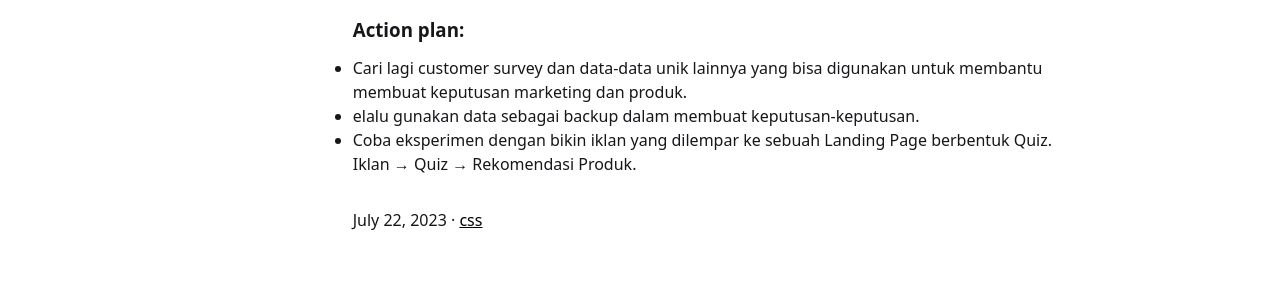
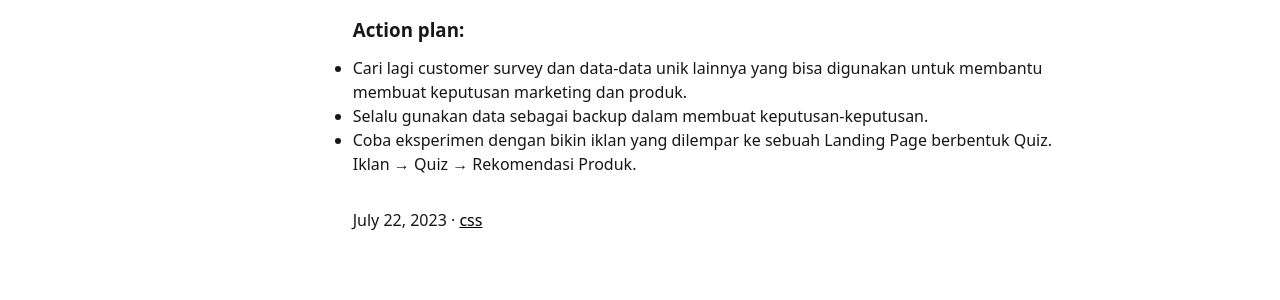
Before and after one commit to chickenchop/jekyll, a Jekyll site: the page built from _posts/2023-07-22-Oddity-Group-Analysis.md, in a window 1280 px wide. Shown: the part 1139-1439 px from the top of the page. Built offline with Jekyll 4.4.1, drawn with Linux system fonts in a browser that asks for light colours.

Commit message:
Update 2023-07-22-Oddity-Group-Analysis.md

```diff
--- a/_posts/2023-07-22-Oddity-Group-Analysis.md
+++ b/_posts/2023-07-22-Oddity-Group-Analysis.md
@@ -28,5 +28,5 @@ Oddity Group punya kultur penggunaan DATA yang kuat. Dan itu keliatan dari semua
 
 ### Action plan:
    - Cari lagi customer survey dan data-data unik lainnya yang bisa digunakan untuk membantu membuat keputusan marketing dan produk.
-   - elalu gunakan data sebagai backup dalam membuat keputusan-keputusan.
+   - Selalu gunakan data sebagai backup dalam membuat keputusan-keputusan.
    - Coba eksperimen dengan bikin iklan yang dilempar ke sebuah Landing Page berbentuk Quiz. Iklan → Quiz → Rekomendasi Produk.
```
